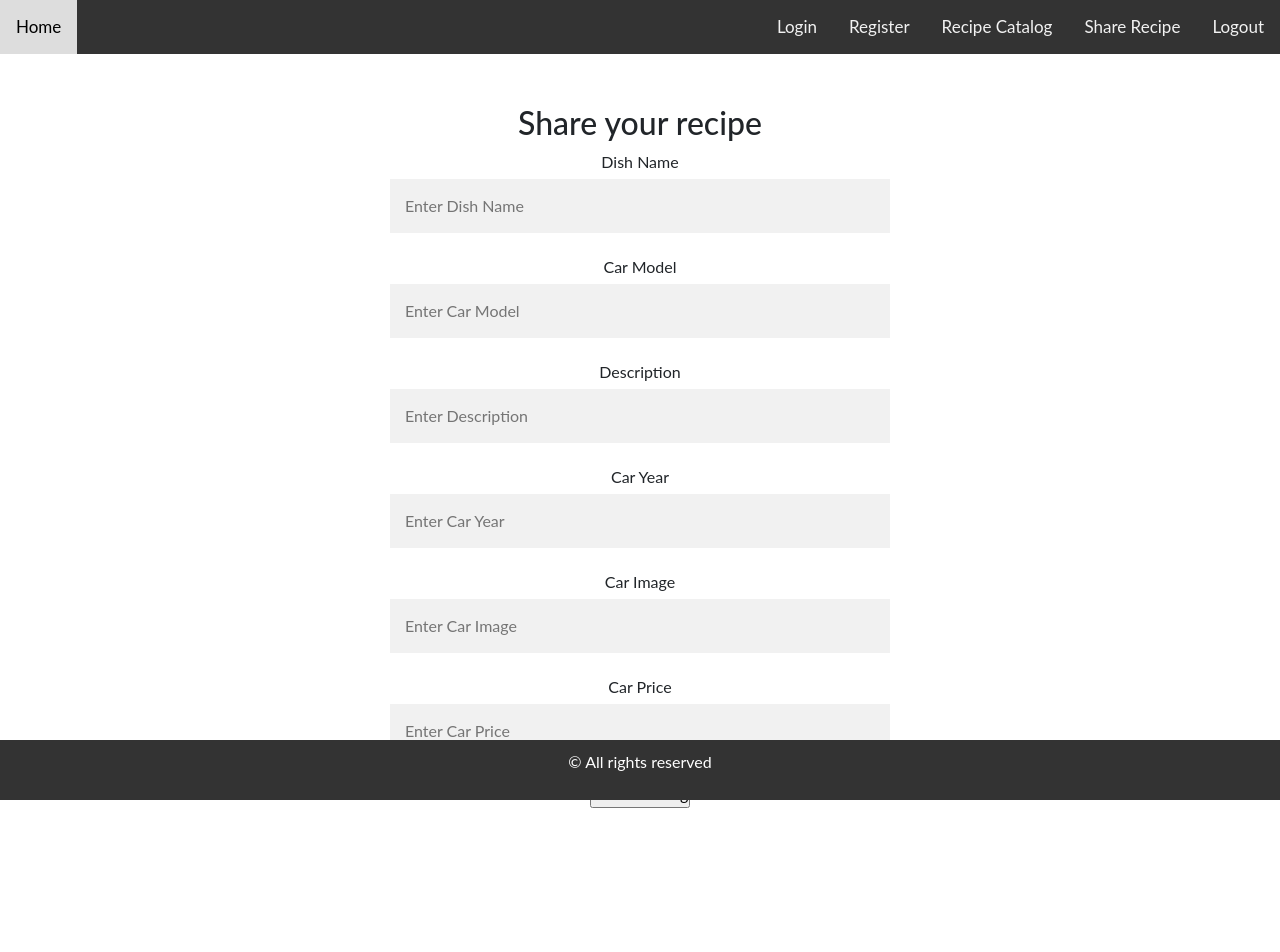
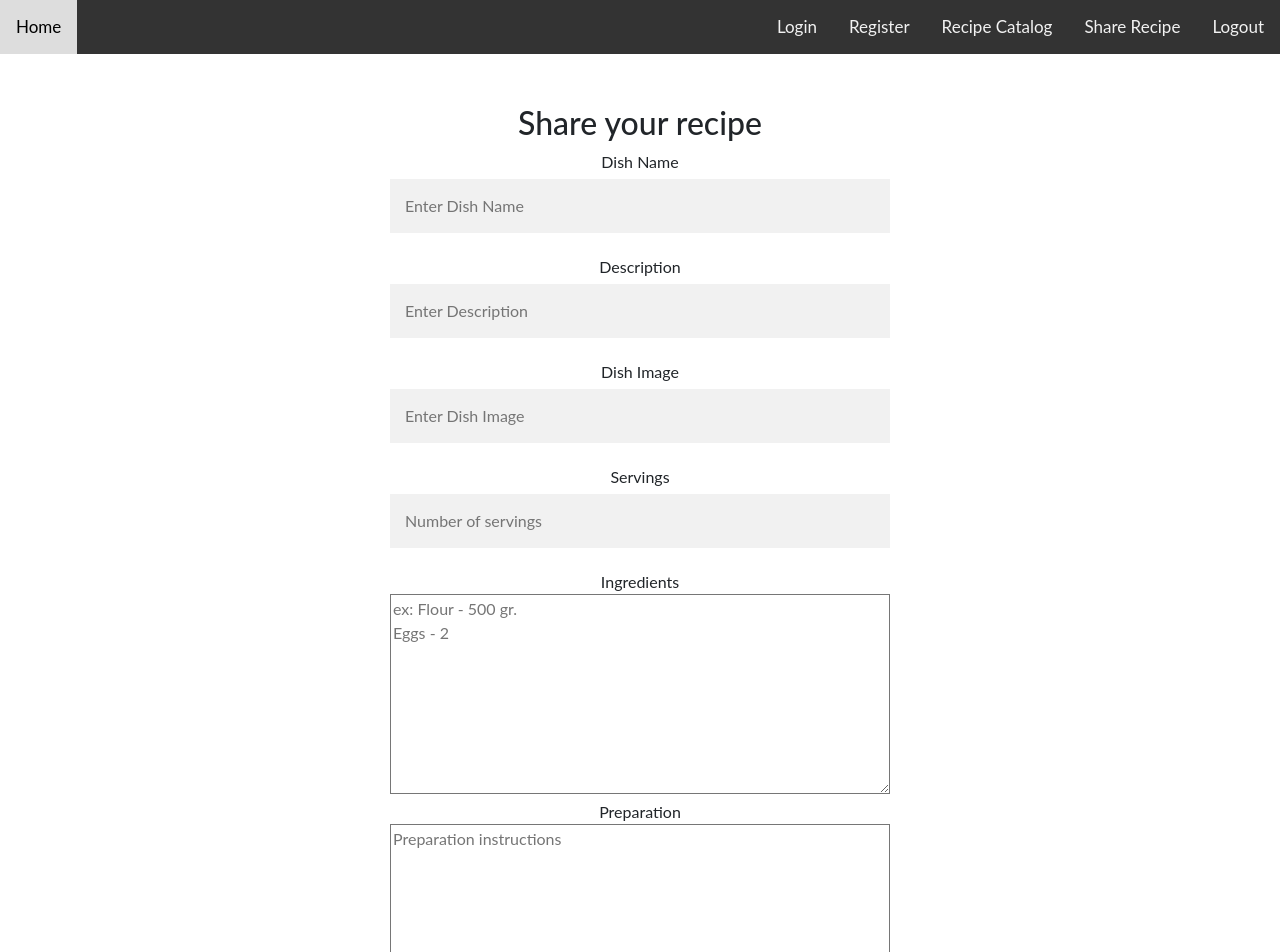
Before and after one commit to GeorgyGanev/ReactJS-RecipeBlog, a React (Create React App) app: page /create in a window 1280 px wide. Shown: the top 952 px of the page. Before the commit the page ends 808 px from the top, so only its background shows below. Built offline with nearby package versions, Linux system fonts and the light colour scheme.

Commit message:
Adjusted Create Form

```diff
--- a/src/App.js
+++ b/src/App.js
@@ -24,7 +24,7 @@ function App() {
 
       </div>
 
-      <Footer />
+
 
     </div>
   );
--- a/src/components/CreateRecipe/CreateRecipe.js
+++ b/src/components/CreateRecipe/CreateRecipe.js
@@ -10,22 +10,22 @@ export const CreateRecipe = () => {
                 <label htmlFor="dishName">Dish Name</label>
                 <input type="text" placeholder="Enter Dish Name" name="dishName" / >
 
-                <label htmlFor="model">Car Model</label>
-                <input type="text" placeholder="Enter Car Model" name="model" />
+                <label htmlFor="description">Description</label>
+                <input type="text" name="description" placeholder="Enter Description" />
 
-                <label htmlFor="description">Description</label>
-                <input type="text" placeholder="Enter Description" name="description" />
+                <label htmlFor="imageUrl">Dish Image</label>
+                <input type="text" placeholder="Enter Dish Image" name="imageUrl" />
 
-                <label htmlFor="year">Car Year</label>
-                <input type="number" placeholder="Enter Car Year" name="year" />
+                <label htmlFor="serving">Servings</label>
+                <input type="number" placeholder="Number of servings" name="serving" />
 
-                <label htmlFor="imageUrl">Car Image</label>
-                <input type="text" placeholder="Enter Car Image" name="imageUrl" />
+                <label htmlFor="ingredients">Ingredients</label>
+                <textarea type="text" placeholder="ex: Flour - 500 gr.&#10;Eggs - 2&#10;" />
 
-                <label htmlFor="price">Car Price</label>
-                <input type="number" placeholder="Enter Car Price" name="price" />
+                <label htmlFor="preparation">Preparation</label>
+                <textarea type="text" name="preparation" placeholder="Preparation instructions" />
 
-                <input type="submit" className={styles["registerbtn"]} value="Create Listing" />
+                <input type="submit" className={styles["registerbtn"]} value="Post Recipe" />
             </form>
         </div>
     </section>
--- a/src/components/CreateRecipe/CreateRecipe.module.css
+++ b/src/components/CreateRecipe/CreateRecipe.module.css
@@ -3,4 +3,26 @@
     text-align: center;
     width: 500px;
     margin: auto;
+    padding-bottom: 50px;
 }
+
+textarea {
+    background-color: white;
+    text-align: center;
+    width: 500px;
+    margin: auto;
+    height: 200px;
+    text-align: left;
+    white-space: pre-wrap;
+    padding: 2px;
+}
+
+.registerbtn {
+    background-color: black;
+    color: white;
+    padding: 16px 10px;
+    margin: 8px 0;
+    border: none;
+    cursor: pointer;
+    opacity: 0.9;
+  }
```
Also changed, not shown: public/index.html (line endings or trailing spaces).
